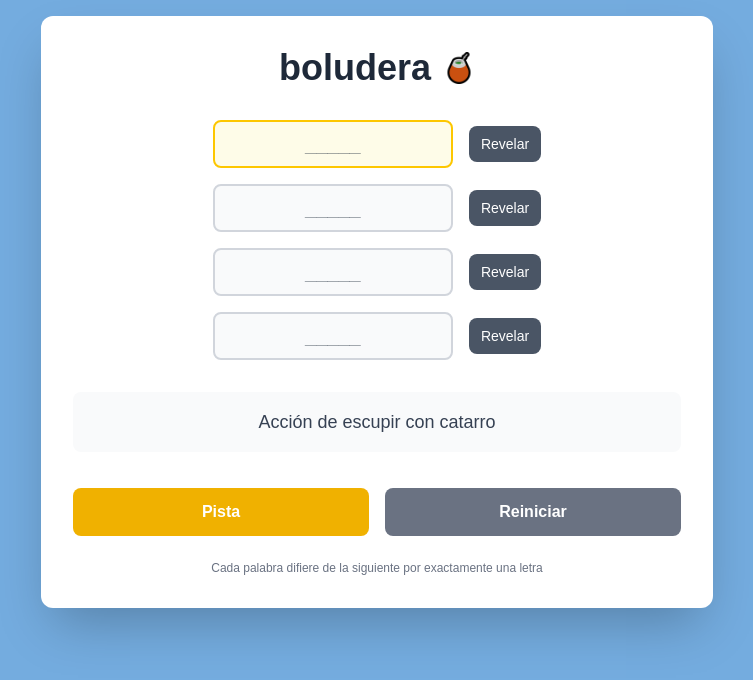
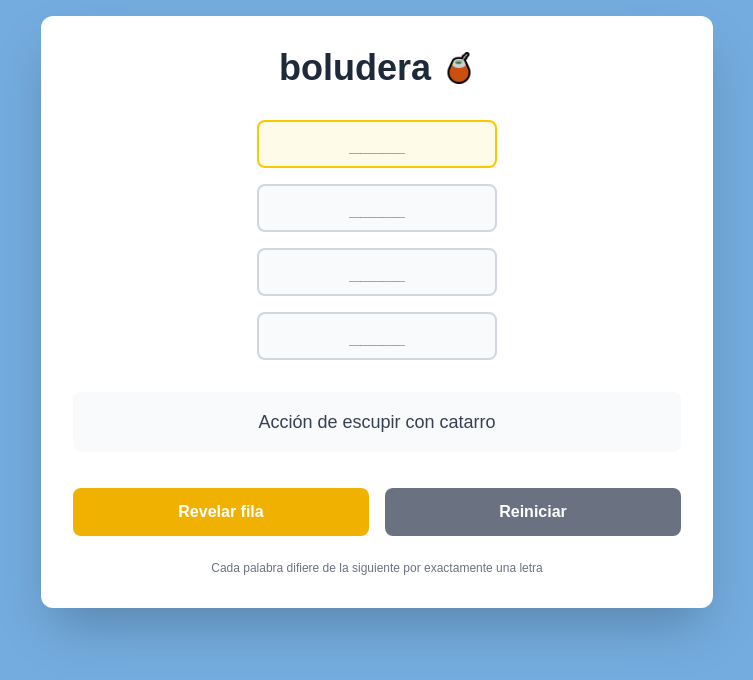
Before and after one commit to sotlucas/boludera, a Next.js app: page / in a window 1280 px wide. Shown: the top 680 px of the page, without its empty margins (263-1016 px from the left). Built offline with nearby package versions, Linux system fonts and the light colour scheme.

Commit message:
feat: cambiar pista por revelar fila

```diff
--- a/src/app/page.tsx
+++ b/src/app/page.tsx
@@ -132,7 +132,7 @@ export default function WordLadder() {
                     disabled={revealedRows[index]}
                   />
 
-                  <button
+                  {/* <button
                     onClick={() => revealRow(index)}
                     disabled={
                       revealedRows[index] ||
@@ -141,7 +141,7 @@ export default function WordLadder() {
                     className="px-3 py-2 text-sm bg-gray-600 hover:bg-gray-700 disabled:bg-gray-300 disabled:text-gray-500 text-white rounded-lg transition-colors cursor-pointer"
                   >
                     Revelar
-                  </button>
+                  </button> */}
                 </div>
               </div>
             ))}
@@ -157,11 +157,11 @@ export default function WordLadder() {
 
           <div className="flex space-x-4 mb-6">
             <button
-              onClick={getRandomHint}
+              onClick={() => revealRow(selectedRow)}
               disabled={revealedRows.every((revealed) => revealed)}
               className="flex-1 bg-yellow-500 hover:bg-yellow-600 disabled:bg-gray-300 disabled:text-gray-500 text-white font-bold py-3 px-6 rounded-lg transition-colors cursor-pointer"
             >
-              Pista
+              Revelar fila
             </button>
             <button
               onClick={resetGame}
```
